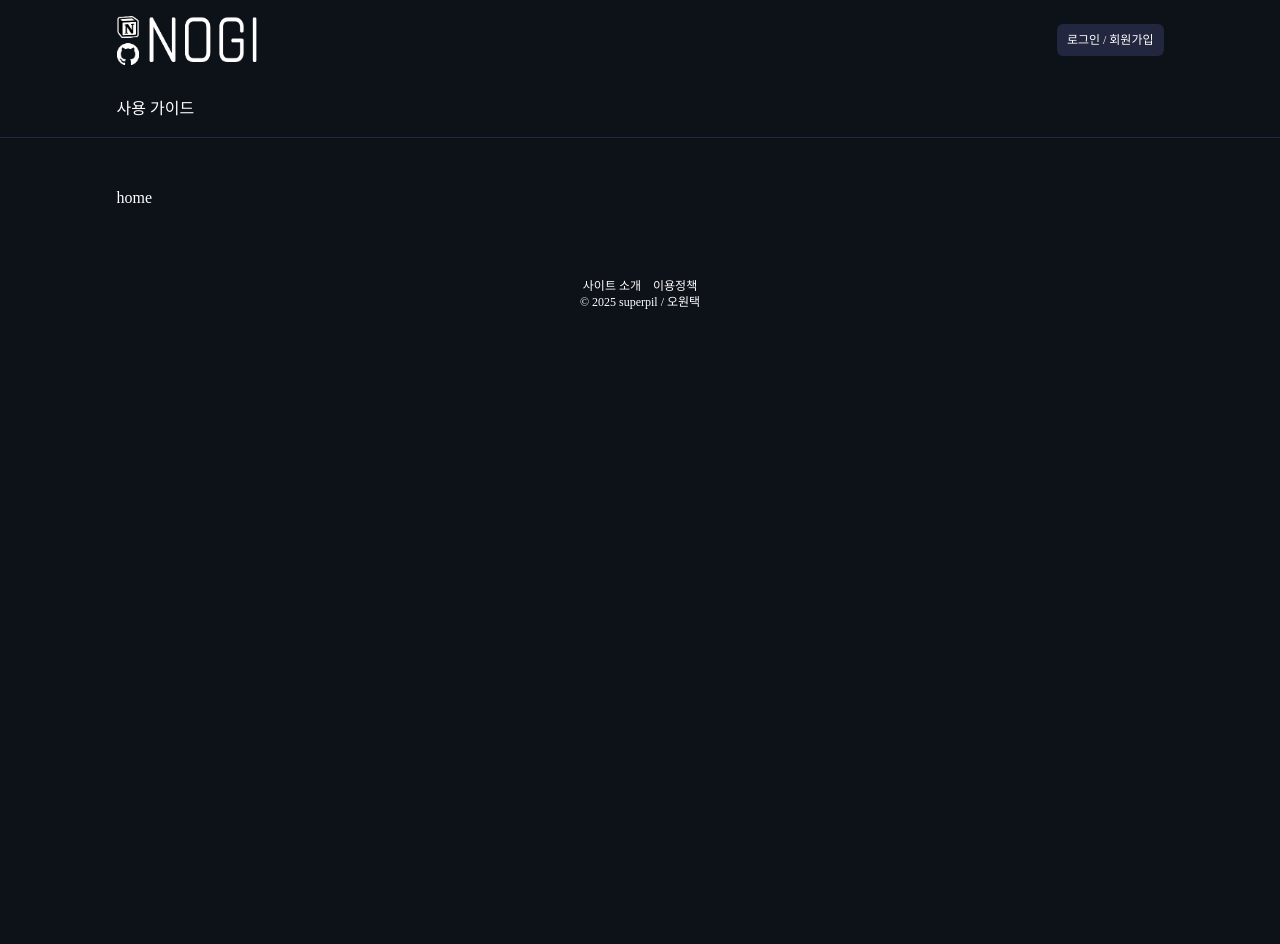
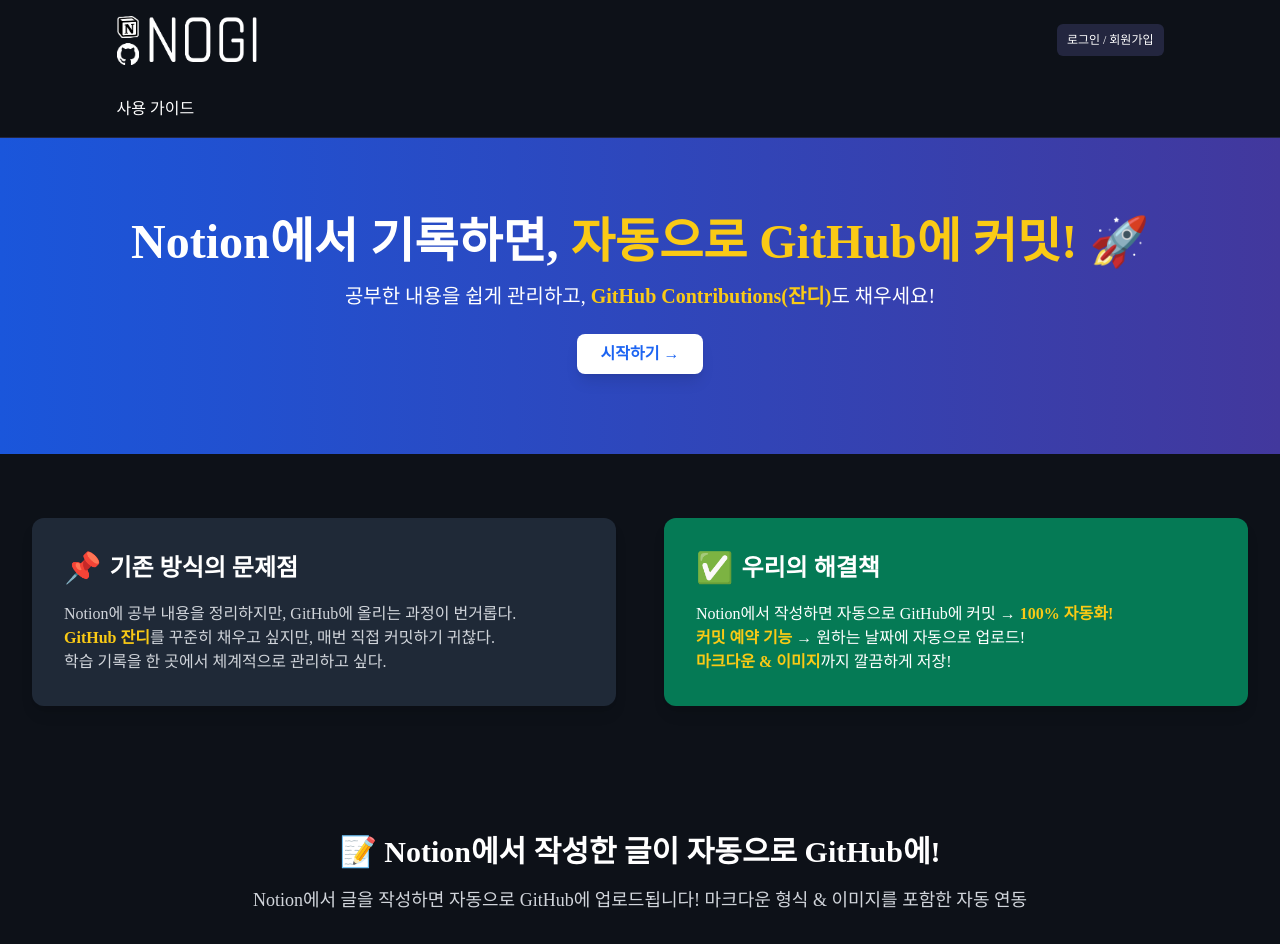
Before and after one commit to nogi-org/nogi, a Vue app: page / in a window 1280 px wide. Shown: the top 944 px of the page. Before the commit the page ends 800 px from the top, so only its background shows below. Built offline with nearby package versions, Linux system fonts and the light colour scheme; a web font is replaced by a local one.

Commit message:
feat: Home 화면(소개 페이지) 개발

```diff
--- a/src/views/layout/Frame.vue
+++ b/src/views/layout/Frame.vue
@@ -13,7 +13,13 @@
     <div class="border-b border-main">
       <Header class="layout" />
     </div>
-    <div class="layout py-12">
+    <!-- 현재 라우트가 Home일 경우 layout 및 py-12 스타일 제거 -->
+    <div
+      :class="{
+        'layout': $route.name !== 'home',
+        'py-12': $route.name !== 'home'
+      }"
+    >
       <RouterView />
     </div>
     <div>
--- a/src/views/layout/Home.vue
+++ b/src/views/layout/Home.vue
@@ -9,96 +9,175 @@
 </script>
 
 <template>
-  <main>
-    home
-    <!--    <div class="mb-28 md:flex">-->
-    <!--      <div class="mb-10 md:mb-0 md:w-2/3">-->
-    <!--        <p class="font-noto_sans_l py-2 sm:text-xl md:text-2xl lg:text-3xl">-->
-    <!--          정보를 나누고, 꿈을 이루는 커뮤니티-->
-    <!--        </p>-->
-    <!--        <p class="font-noto_sans_b sm:text-xl md:text-2xl lg:text-3xl">-->
-    <!--          해외취업 가이드 🚀-->
-    <!--        </p>-->
-    <!--      </div>-->
-    <!--      &lt;!&ndash;인기 자유잡담&ndash;&gt;-->
-    <!--      <div class="px-4 py-5 rounded-lg md:w-1/3">-->
-    <!--        <div class="flex justify-between mb-7">-->
-    <!--          <h2 class="text-lg font-noto_sans_r">-->
-    <!--            <font-awesome-icon-->
-    <!--              icon="fa-solid fa-fire"-->
-    <!--              class="text-red-400 mr-1"-->
-    <!--            />-->
-    <!--            인기 이야기-->
-    <!--          </h2>-->
-    <!--          <div>-->
-    <!--            <router-link :to="{ name: 'storiesPage' }">-->
-    <!--              <font-awesome-icon-->
-    <!--                icon="fa-solid fa-angle-right"-->
-    <!--                class="ml-1.5 text-xs text-main font-noto_sans_m"-->
-    <!--              />-->
-    <!--            </router-link>-->
-    <!--          </div>-->
-    <!--        </div>-->
-    <!--        <TalkShortInfoCard-->
-    <!--          :talks="heartStoryPosts"-->
-    <!--          @toDetailPage="toStoryDetailPage"-->
-    <!--        />-->
-    <!--      </div>-->
-    <!--    </div>-->
+  <div class="text-white w-full">
+    <!-- Hero Section -->
+    <section class="w-full bg-gradient-to-r from-blue-700 to-indigo-800">
+      <div class="max-w-[1280px] mx-auto px-4 md:px-8 py-20 text-center">
+        <h1 class="text-4xl md:text-5xl font-bold">
+          Notion에서 기록하면,
+          <span class="text-yellow-300">자동으로 GitHub에 커밋!</span> 🚀
+        </h1>
+        <p class="mt-4 text-lg md:text-xl">
+          공부한 내용을 쉽게 관리하고,
+          <span class="font-bold text-yellow-300"
+            >GitHub Contributions(잔디)</span
+          >도 채우세요!
+        </p>
+        <button
+          class="mt-6 bg-white text-blue-600 font-semibold py-2 px-6 rounded-lg shadow-lg hover:bg-gray-100"
+        >
+          시작하기 →
+        </button>
+      </div>
+    </section>
 
-    <!--    <ul>-->
-    <!--      &lt;!&ndash;최신취업정보&ndash;&gt;-->
-    <!--      <li>-->
-    <!--        <div class="flex justify-between">-->
-    <!--          <h2 class="text-xl mb-7 font-noto_sans_r sm:text-2xl">-->
-    <!--            <font-awesome-icon-->
-    <!--              icon="fa-solid fa-star"-->
-    <!--              class="mr-1 text-yellow-400"-->
-    <!--            />-->
-    <!--            최신 취업정보-->
-    <!--          </h2>-->
-    <!--          <div>-->
-    <!--            <RouterLink :to="{ name: 'userGuidePage' }">-->
-    <!--              <span class="text-xs text-main font-noto_sans_m">더보기</span>-->
-    <!--              <font-awesome-icon-->
-    <!--                icon="fa-solid fa-angle-right"-->
-    <!--                class="ml-1.5 text-xs text-main font-noto_sans_m"-->
-    <!--              />-->
-    <!--            </RouterLink>-->
-    <!--          </div>-->
-    <!--        </div>-->
-    <!--        <ul class="flex-wrap sm:flex">-->
-    <!--          <li class="mb-16 sm:w-[33.3333%] px-2" v-for="item in recentPosts">-->
-    <!--            <JobInfoShortCard :info="item" @toDetailPage="toDetailPage" />-->
-    <!--          </li>-->
-    <!--        </ul>-->
-    <!--      </li>-->
-    <!--      &lt;!&ndash;인기취업정보&ndash;&gt;-->
-    <!--      <li>-->
-    <!--        <div class="flex justify-between">-->
-    <!--          <h2 class="text-xl mb-7 font-noto_sans_r sm:text-2xl">-->
-    <!--            <font-awesome-icon-->
-    <!--              icon="fa-solid fa-fire-flame-curved"-->
-    <!--              class="mr-1 text-main"-->
-    <!--            />-->
-    <!--            인기 취업정보-->
-    <!--          </h2>-->
-    <!--          <div>-->
-    <!--            <RouterLink :to="{ name: 'userGuidePage' }">-->
-    <!--              <span class="text-xs text-main font-noto_sans_m">더보기</span>-->
-    <!--              <font-awesome-icon-->
-    <!--                icon="fa-solid fa-angle-right"-->
-    <!--                class="ml-1.5 text-xs text-main font-noto_sans_m"-->
-    <!--              />-->
-    <!--            </RouterLink>-->
-    <!--          </div>-->
-    <!--        </div>-->
-    <!--        <ul class="flex-wrap sm:flex">-->
-    <!--          <li class="mb-16 sm:w-[33.3333%] px-2" v-for="item in popularPosts">-->
-    <!--            <JobInfoShortCard :info="item" @toDetailPage="toDetailPage" />-->
-    <!--          </li>-->
-    <!--        </ul>-->
-    <!--      </li>-->
-    <!--    </ul>-->
-  </main>
+    <!-- 기존 방식의 문제점 vs 해결책 -->
+    <section class="w-full">
+      <div class="max-w-[1280px] mx-auto px-4 md:px-8 py-16">
+        <div class="grid md:grid-cols-2 gap-12">
+          <div class="bg-gray-800 p-8 rounded-xl shadow-lg">
+            <h2 class="text-2xl font-bold flex items-center">
+              <span class="text-red-500 text-3xl mr-2">📌</span> 기존 방식의
+              문제점
+            </h2>
+            <p class="mt-4 text-gray-300">
+              Notion에 공부 내용을 정리하지만, GitHub에 올리는 과정이
+              번거롭다.<br />
+              <span class="text-yellow-300 font-bold">GitHub 잔디</span>를
+              꾸준히 채우고 싶지만, 매번 직접 커밋하기 귀찮다.<br />
+              학습 기록을 한 곳에서 체계적으로 관리하고 싶다.
+            </p>
+          </div>
+          <div class="bg-green-600 p-8 rounded-xl shadow-lg">
+            <h2 class="text-2xl font-bold flex items-center">
+              <span class="text-white text-3xl mr-2">✅</span> 우리의 해결책
+            </h2>
+            <p class="mt-4 text-white">
+              Notion에서 작성하면 자동으로 GitHub에 커밋 →
+              <span class="font-bold text-yellow-300">100% 자동화!</span><br />
+              <span class="font-bold text-yellow-300">커밋 예약 기능</span> →
+              원하는 날짜에 자동으로 업로드!<br />
+              <span class="font-bold text-yellow-300">마크다운 & 이미지</span
+              >까지 깔끔하게 저장!
+            </p>
+          </div>
+        </div>
+      </div>
+    </section>
+
+    <!-- 🌟 Notion → GitHub 과정 이미지 추가 -->
+    <section class="w-full">
+      <div class="max-w-[1280px] mx-auto px-4 md:px-8 py-16 text-center">
+        <h2 class="text-3xl font-bold">
+          📝 Notion에서 작성한 글이 자동으로 GitHub에!
+        </h2>
+        <p class="mt-4 text-lg text-gray-300">
+          Notion에서 글을 작성하면 자동으로 GitHub에 업로드됩니다! 마크다운 형식
+          & 이미지를 포함한 자동 연동
+        </p>
+        <div class="flex justify-center mt-8">
+          <img
+            alt="Notion to GitHub 과정을 보여주는 이미지"
+            class="rounded-lg shadow-lg w-2/3"
+          />
+        </div>
+      </div>
+    </section>
+
+    <!-- 주요 기능 -->
+    <section class="w-full">
+      <div class="max-w-[1280px] mx-auto px-4 md:px-8 py-16">
+        <h2 class="text-3xl font-bold text-center">✨ 주요 기능</h2>
+        <div class="grid md:grid-cols-3 gap-8 mt-8">
+          <div class="bg-gray-800 p-6 rounded-lg shadow-lg">
+            <h3 class="text-xl font-semibold text-blue-400">
+              📌 Notion → GitHub 자동 연동
+            </h3>
+            <p class="mt-2 text-gray-300">
+              Notion에서 작성한 글이 GitHub에 Markdown 형태로 저장됩니다.
+            </p>
+          </div>
+          <div class="bg-gray-800 p-6 rounded-lg shadow-lg">
+            <h3 class="text-xl font-semibold text-green-400">
+              📅 <span class="font-bold text-yellow-300">커밋 예약 기능</span>
+            </h3>
+            <p class="mt-2 text-gray-300">
+              원하는 날짜에 자동으로 GitHub에 업로드할 수 있습니다.
+            </p>
+          </div>
+          <div class="bg-gray-800 p-6 rounded-lg shadow-lg">
+            <h3 class="text-xl font-semibold text-yellow-400">
+              🖼️ <span class="font-bold text-yellow-300">이미지 저장 지원</span>
+            </h3>
+            <p class="mt-2 text-gray-300">
+              Notion에서 업로드한 이미지도 함께 저장됩니다.
+            </p>
+          </div>
+        </div>
+      </div>
+    </section>
+
+    <!-- 사용 사례 -->
+    <section class="w-full">
+      <div class="max-w-[1280px] mx-auto px-4 md:px-8 py-16">
+        <h2 class="text-3xl font-bold text-center">🎯 사용 사례 & 기대 효과</h2>
+        <div class="grid md:grid-cols-3 gap-8 mt-8">
+          <div class="bg-gray-800 p-6 rounded-lg shadow-lg">
+            <h3 class="text-xl font-semibold text-indigo-400">
+              📖 개발 공부 기록 자동화
+            </h3>
+            <p class="mt-2 text-gray-300">
+              매일 Notion에 학습 내용을 정리하면, 자동으로 GitHub에
+              업로드됩니다.
+            </p>
+          </div>
+          <div class="bg-gray-800 p-6 rounded-lg shadow-lg">
+            <h3 class="text-xl font-semibold text-pink-400">
+              🌿 GitHub Contributions 유지
+            </h3>
+            <p class="mt-2 text-gray-300">
+              GitHub 잔디를 꾸준히 채우고, 개발 활동을 기록할 수 있습니다.
+            </p>
+          </div>
+          <div class="bg-gray-800 p-6 rounded-lg shadow-lg">
+            <h3 class="text-xl font-semibold text-orange-400">
+              📂 개발 블로그처럼 활용
+            </h3>
+            <p class="mt-2 text-gray-300">
+              Notion에서 작성한 글이 GitHub 블로그처럼 관리됩니다.
+            </p>
+          </div>
+        </div>
+      </div>
+    </section>
+
+    <!-- Call to Action -->
+    <section class="w-full bg-gradient-to-r from-purple-800 to-blue-700">
+      <div class="max-w-[1280px] mx-auto px-4 md:px-8 py-20 text-center">
+        <h2 class="text-4xl font-bold">🚀 지금 바로 시작하세요!</h2>
+        <p class="mt-4 text-lg">
+          무료로 Notion과 GitHub을 연동하고 자동 커밋을 경험해보세요!
+        </p>
+        <button
+          class="mt-6 bg-white text-purple-600 font-semibold py-2 px-6 rounded-lg shadow-lg hover:bg-gray-100"
+        >
+          가이드 바로가기 →
+        </button>
+      </div>
+    </section>
+  </div>
 </template>
+
+<style scoped>
+.bg-dark {
+  background-color: #0a0a0a;
+}
+
+.bg-dark-800 {
+  background-color: #111827;
+}
+
+.w-full {
+  width: 100%;
+}
+</style>
```
